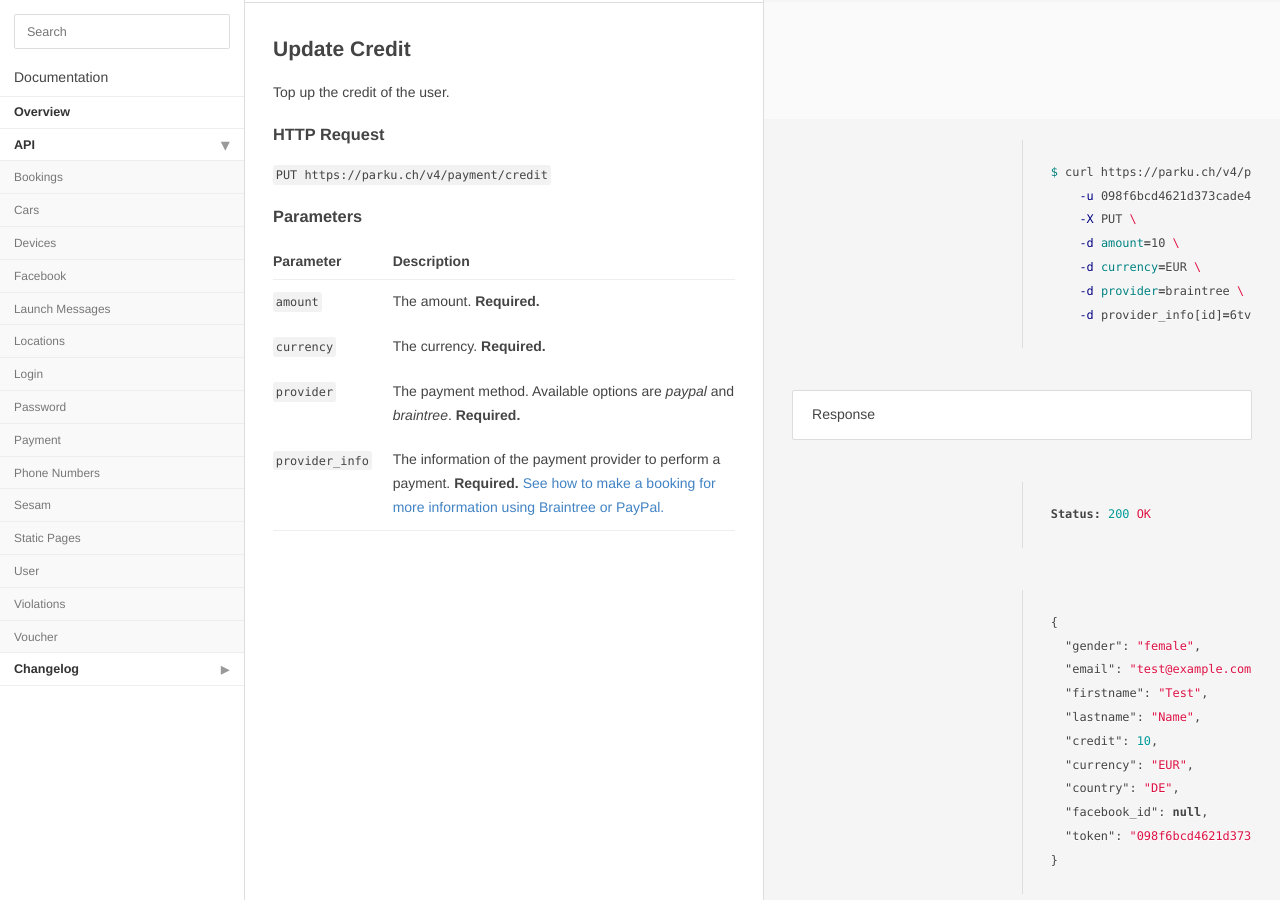
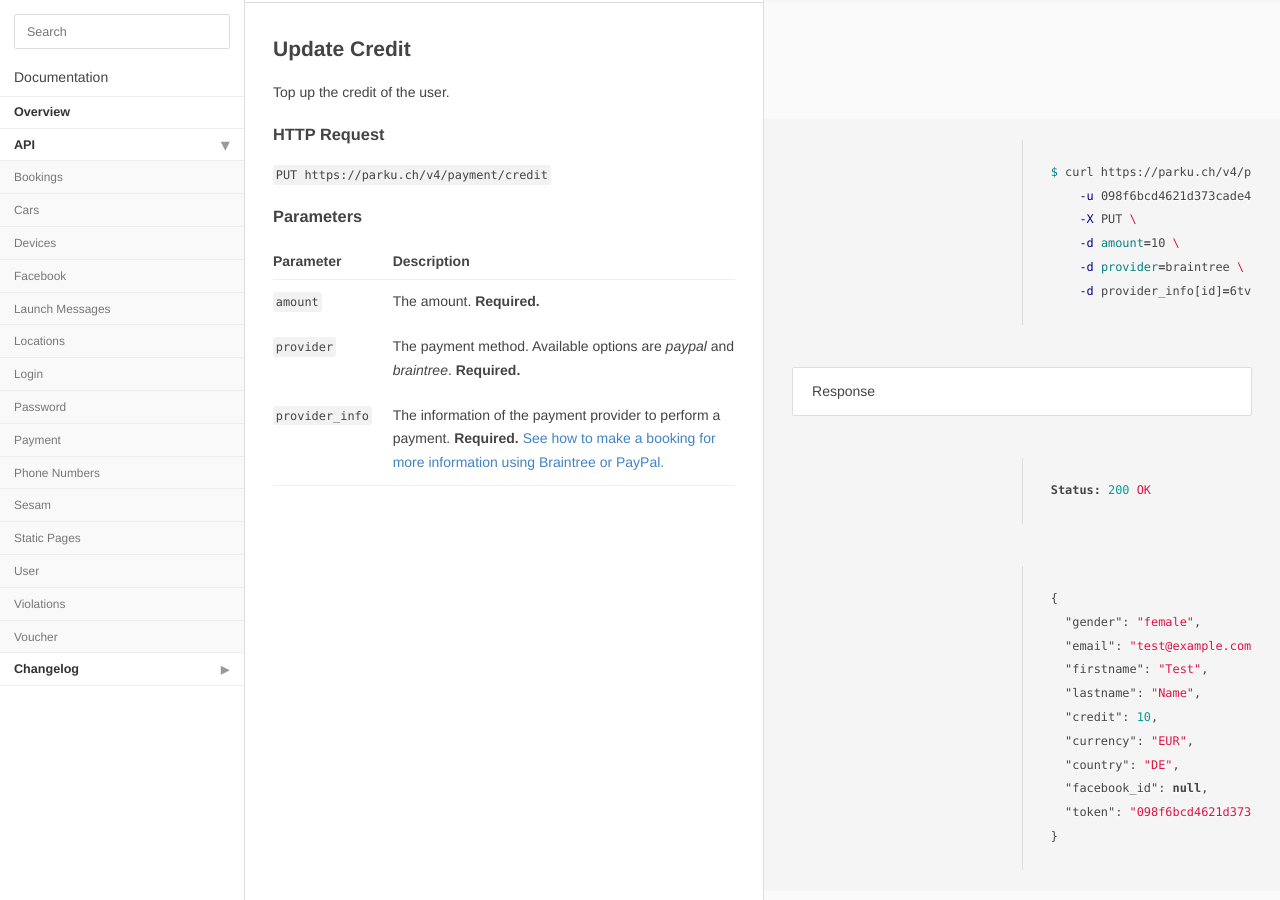
Before and after one commit to parku/docs, a Jekyll site: the page built from api/payment.md, in a window 1280 px wide and 900 px high, scrolled down 1082 px. Built offline with Jekyll 4.4.1, drawn with Linux system fonts in a browser that asks for light colours; Markdown is read by kramdown in place of the engine named in the settings.

Commit message:
Remove currency parameter.

````diff
--- a/api/payment.md
+++ b/api/payment.md
@@ -55,7 +55,6 @@ $ curl {{ site.parku.api }}/payment/credit \
     -u 098f6bcd4621d373cade4e832627b4f6:parku \
     -X PUT \
     -d amount=10 \
-    -d currency=EUR \
     -d provider=braintree \
     -d provider_info[id]=6tvts6
 ```
@@ -87,9 +86,7 @@ Status: 200 OK
 Parameter      | Description
 ---            | ---
 `amount`       | The amount. __Required.__
-`currency`     | The currency. __Required.__
 `provider`     | The payment method. Available options are _paypal_ and _braintree_. __Required.__
 `provider_info`| The information of the payment provider to perform a payment. __Required.__ [See how to make a booking for more information using Braintree or PayPal.][payment-info]
 
-
   [payment-info]: /api/bookings/#toc_4
````
